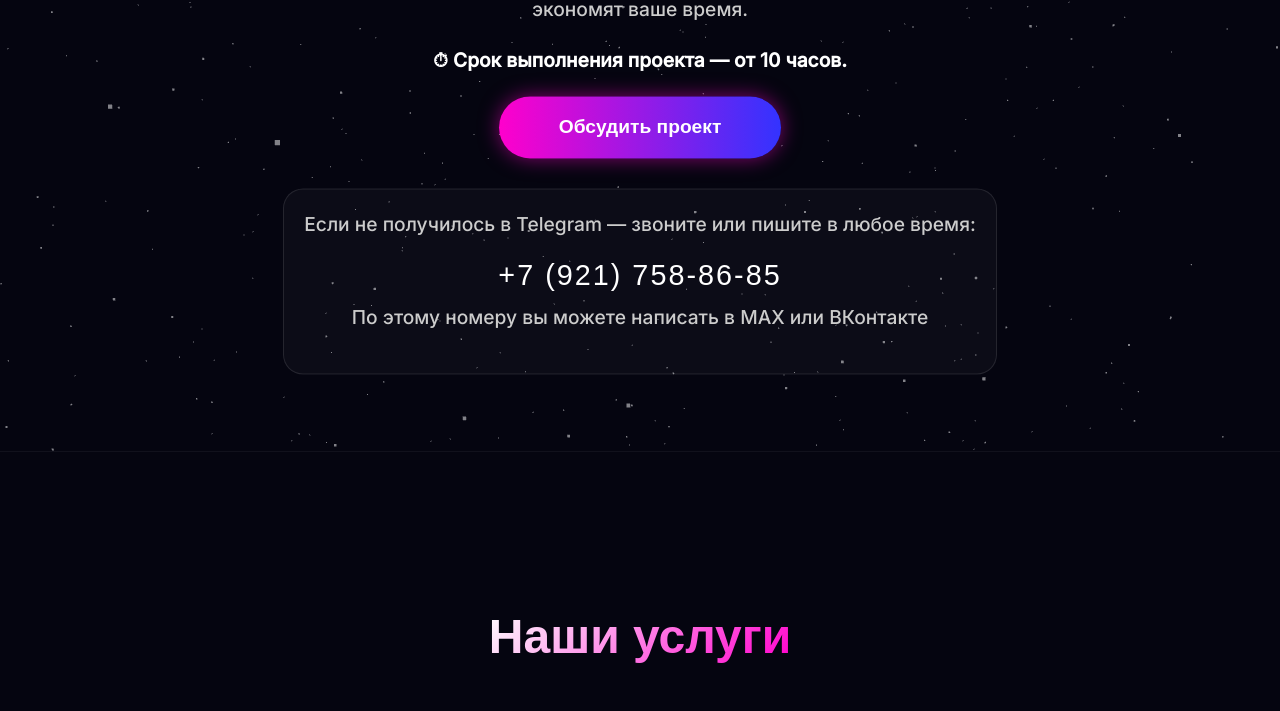
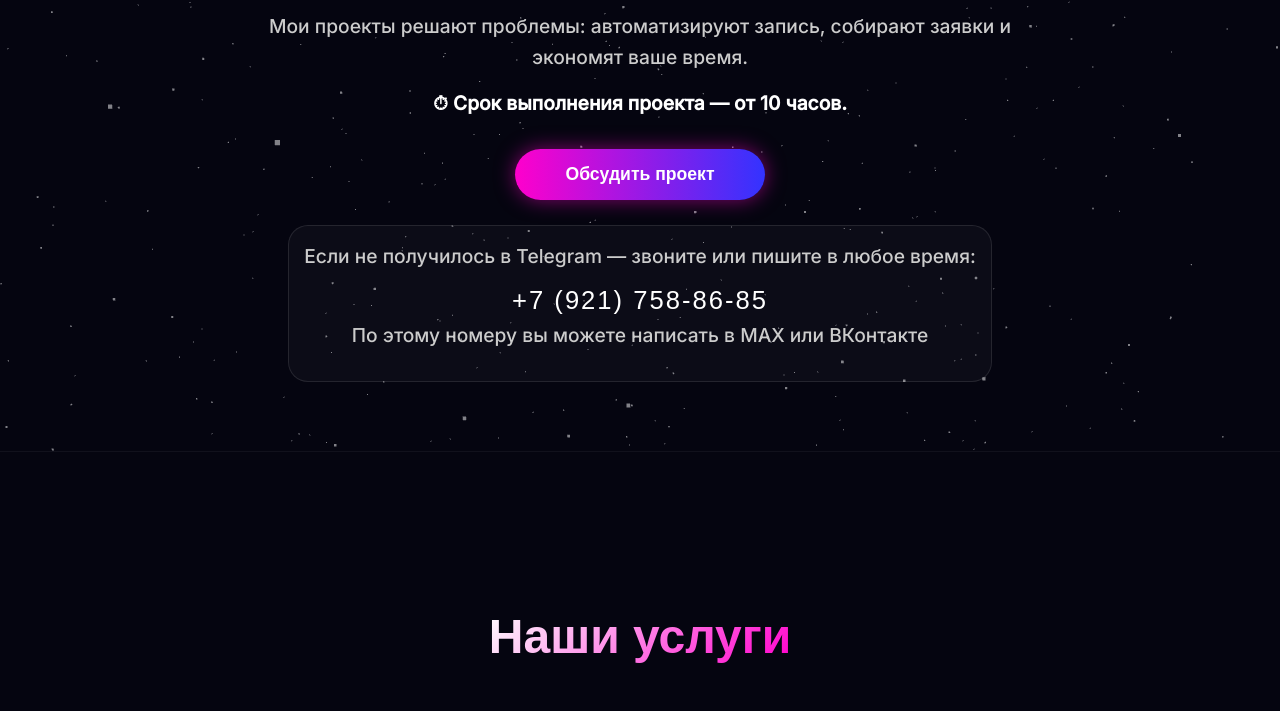
Before and after one commit to awdadag/homeworkbot, a plain HTML site: page milo.html in a window 1280 px wide. Shown: the part 349-1060 px from the top of the page. Drawn offline with nearby package versions, Linux system fonts and the light colour scheme; animation ran at ten frames a second; a web font is replaced by a local one.

Commit message:
Update milo.html

```diff
--- a/milo.html
+++ b/milo.html
@@ -33,14 +33,13 @@
 
         /* --- СЕКЦИЯ 1: ИНТРО --- */
         .hero {
-            height: 100vh;
+            min-height: 100vh;
             display: flex;
             flex-direction: column;
             align-items: center;
-            justify-content: center;
-            padding: 40px 20px;
+            justify-content: flex-start;
+            padding: 60px 20px 40px 20px; /* Отступы, чтобы название не прилипало к верху */
             position: relative;
-            overflow: hidden;
         }
 
         .main-title {
@@ -65,15 +64,21 @@
             letter-spacing: 3px;
             text-align: center;
             z-index: 5;
-            margin-bottom: 50px;
+            margin-bottom: 60px;
             opacity: 0;
         }
 
+        /* Контейнер для карточек (абсолютный, чтобы они летали по центру) */
         .cards-wrapper {
+            position: absolute;
+            top: 55%;
+            left: 50%;
+            transform: translate(-50%, -50%);
             display: flex;
             gap: 30px;
             z-index: 2;
             transform-style: preserve-3d;
+            pointer-events: none; /* Чтобы клики проходили к карточкам */
         }
 
         /* Карточки в интро (БЕЗ ЦЕН) */
@@ -91,6 +96,7 @@
             align-items: center;
             box-shadow: 0 20px 50px rgba(0,0,0,0.8), 0 0 20px rgba(255, 0, 204, 0.1);
             opacity: 0;
+            pointer-events: auto;
         }
 
         .card-intro h3 {
@@ -123,6 +129,7 @@
             z-index: 3;
             opacity: 0;
             pointer-events: none;
+            margin-top: 30px; /* Небольшой сдвиг, чтобы не налезало на заголовок */
         }
 
         .about-content h2 {
@@ -138,14 +145,14 @@
             font-size: 1.2rem;
             color: #ccc;
             line-height: 1.6;
-            margin-bottom: 20px;
+            margin-bottom: 15px;
         }
 
         .btn {
             display: inline-block;
-            padding: 20px 60px;
+            padding: 15px 50px;
             font-family: 'Unbounded', sans-serif;
-            font-size: 1.2rem;
+            font-size: 1.1rem;
             font-weight: 900;
             color: #fff;
             background: linear-gradient(90deg, #ff00cc, #3333ff);
@@ -154,6 +161,7 @@
             transition: 0.3s;
             pointer-events: auto;
             box-shadow: 0 0 20px rgba(255, 0, 204, 0.5);
+            margin-top: 15px;
         }
 
         .btn:hover {
@@ -163,31 +171,30 @@
 
         /* Блок с телефоном и подсказкой */
         .phone-container {
-            margin-top: 30px;
+            margin-top: 25px;
             pointer-events: auto;
             background: rgba(255, 255, 255, 0.03);
             border: 1px solid rgba(255, 255, 255, 0.1);
-            padding: 20px;
+            padding: 15px;
             border-radius: 20px;
             display: inline-block;
         }
 
         .phone-text {
-            font-size: 1rem;
+            font-size: 0.9rem;
             color: #aaa;
-            margin-bottom: 10px;
-            line-height: 1.5;
+            margin-bottom: 5px;
         }
 
         .phone-number {
             font-family: 'Unbounded', sans-serif;
-            font-size: 1.8rem;
+            font-size: 1.6rem;
             color: #fff;
             text-decoration: none;
             letter-spacing: 2px;
             transition: 0.3s;
             display: block;
-            margin-bottom: 10px;
+            margin-bottom: 5px;
         }
 
         .phone-number:hover {
@@ -196,7 +203,7 @@
         }
 
         .phone-subtext {
-            font-size: 0.9rem;
+            font-size: 0.8rem;
             color: #888;
         }
 
@@ -330,12 +337,10 @@
                 <h2>Обо мне</h2>
                 <p>Harvest Project — это создание современных сайтов и Telegram-ботов для малого бизнеса.</p>
                 <p>Мои проекты решают проблемы: автоматизируют запись, собирают заявки и экономят ваше время.</p>
-                <!-- ДОБАВИЛ СРОКИ -->
                 <p style="font-weight: 700; color: #fff;">⏱ Срок выполнения проекта — от 10 часов.</p>
 
                 <a href="https://t.me/HomeworkHelper_1bot" class="btn" target="_blank">Обсудить проект</a>
 
-                <!-- БЛОК С ТЕЛЕФОНОМ -->
                 <div class="phone-container">
                     <p class="phone-text">Если не получилось в Telegram — звоните или пишите в любое время:</p>
                     <a href="tel:+79217588685" class="phone-number">+7 (921) 758-86-85</a>
```
